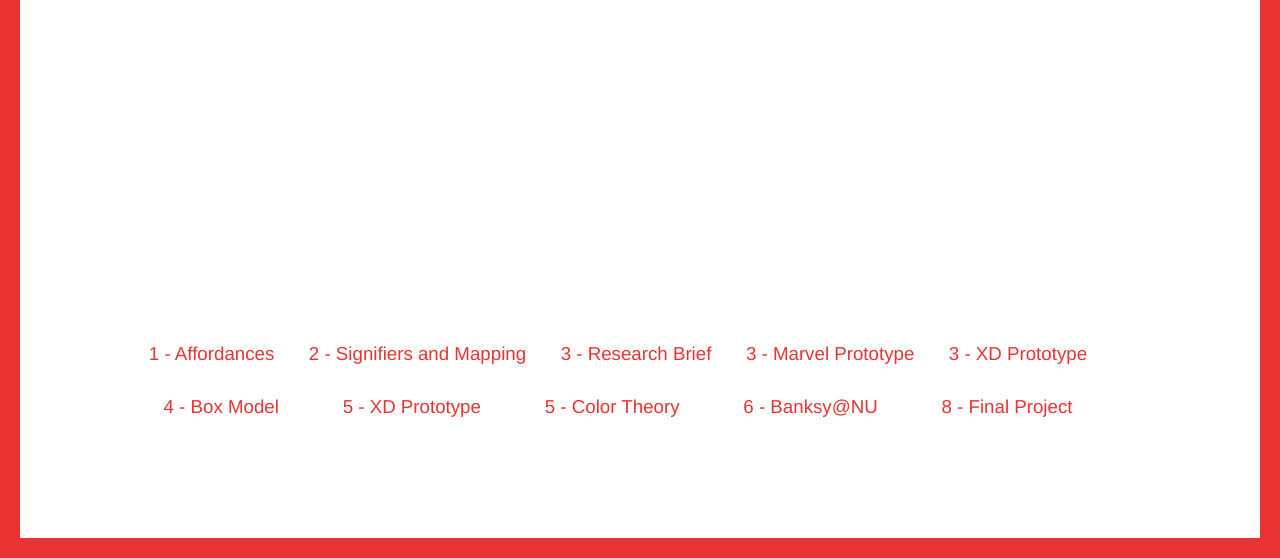
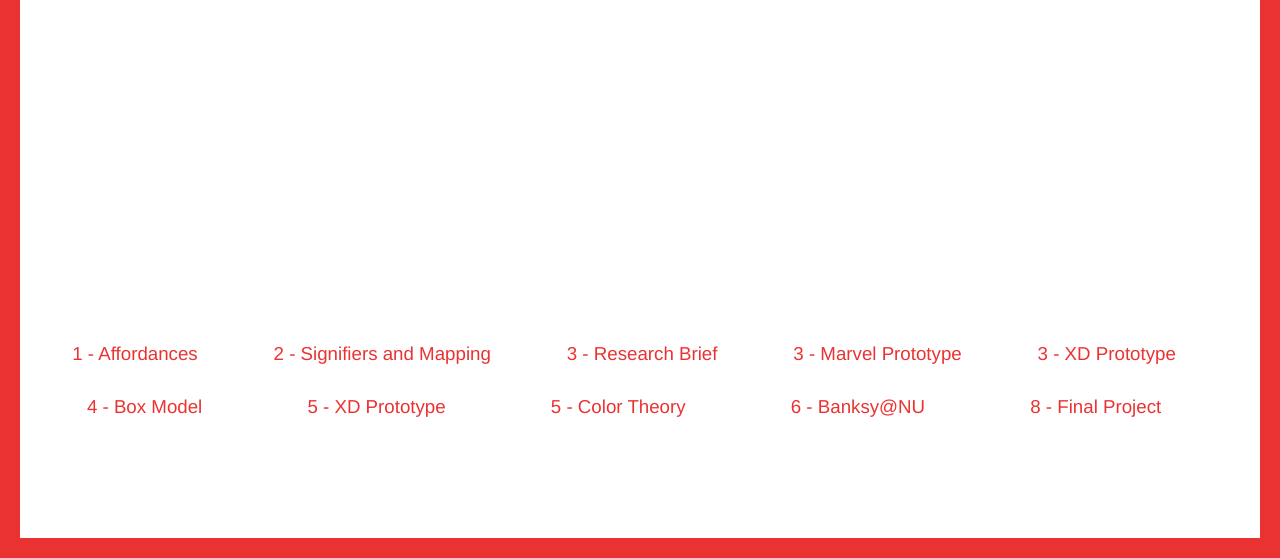
Before and after one commit to hoopes-j/ARTF2223, a plain HTML site: page index.html in a window 1280 px wide. Shown: the part 242-800 px from the top of the page. Drawn offline with Linux system fonts and the light colour scheme.

Commit message:
finished

```diff
--- a/style/artf2223.css
+++ b/style/artf2223.css
@@ -63,9 +63,10 @@ h1 {
 
 	bottom: 10%;
 	left: 0px;
-	width: 80%;
-	margin-left: auto;
-	margin-right: auto;
+	width: 97%;
+	/*margin-left: auto;
+	margin-right: auto;*/
+	margin-left: 2%;
 	margin-bottom: 2.5%;
 	margin-top: 2%;
 	display: flex;
@@ -106,7 +107,6 @@ a:hover {
 
 }
 
-
 /* covid hub page */
 
 #prototype {
@@ -118,7 +118,6 @@ a:hover {
 	height: 487px;
 }
 
-
 #prototype iframe{
 	float: left;
 	width: 100%;
```
